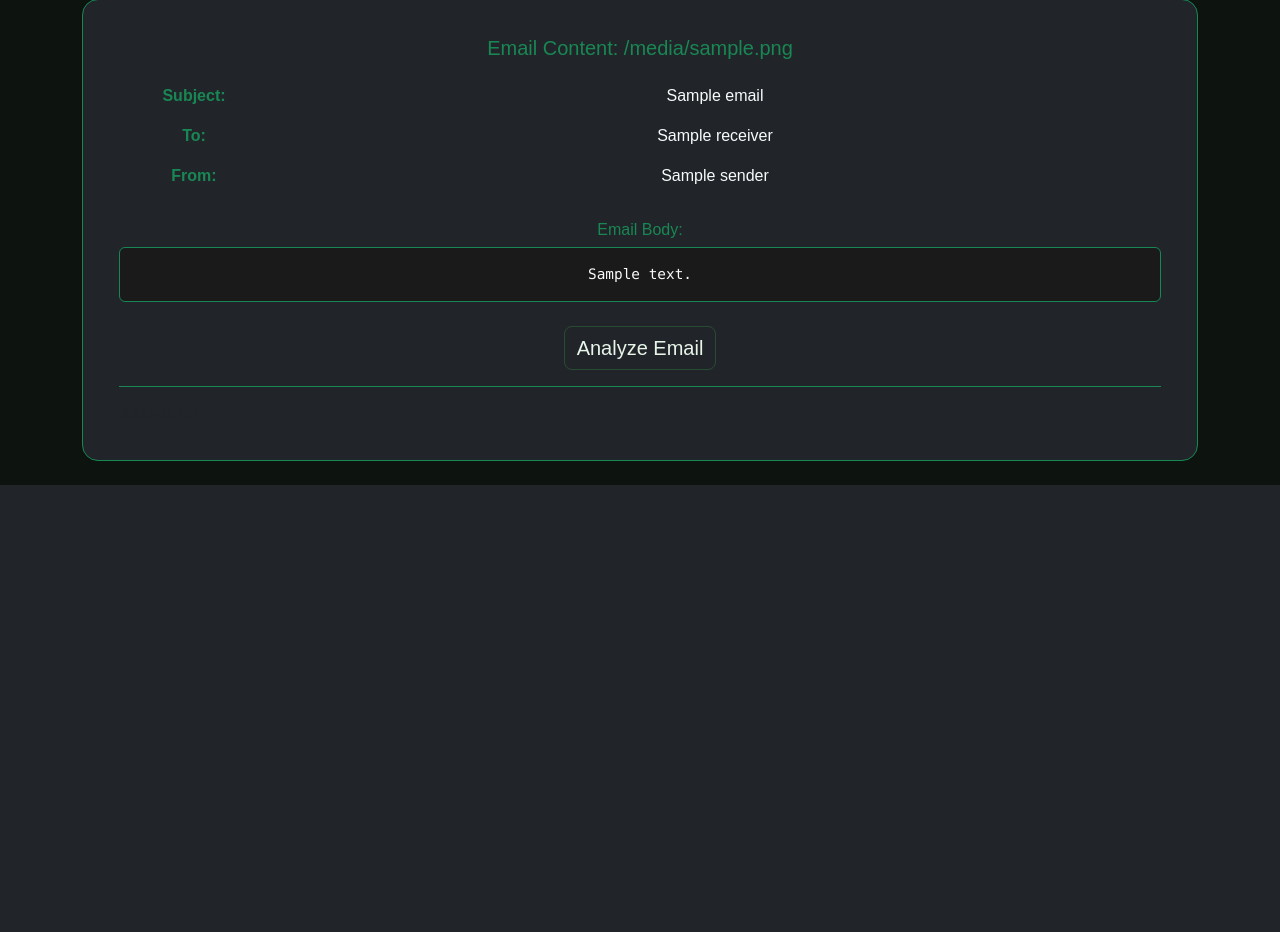
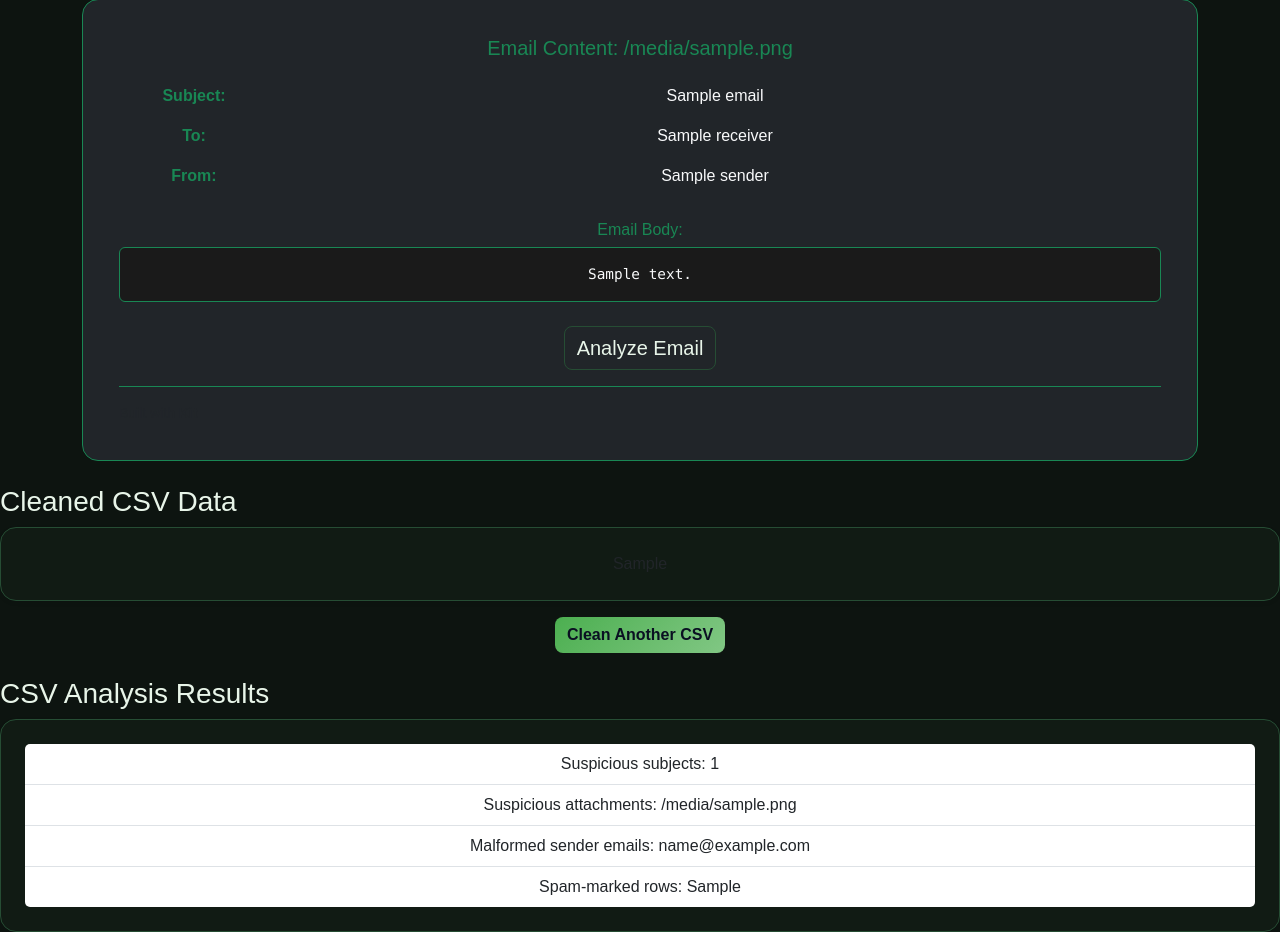
Before and after one commit to Rithvikk1590/Inbox-Gaurdian, a Flask app: template Website/templates/index.html in a window 1280 px wide. Shown: the part 507-1439 px from the top of the page. Before the commit the page ends 992 px from the top, so only its background shows below. Run offline with Flask 3, Linux system fonts and the light colour scheme; the template is opened without the code that fills it: most values are stand-ins (such as "Sample title", 1, 10 or a date in 2020).

Commit message:
added csv feature

```diff
--- a/Website/app.py
+++ b/Website/app.py
@@ -1,5 +1,7 @@
 from flask import Flask, render_template, request, redirect, url_for, session
 import uuid
+import re
+import pandas as pd
 
 # NEW imports from the package
 from email_analyser.parser import parse_eml_to_dict
@@ -7,6 +9,103 @@ from email_analyser.aggregator import analyse_email_content
 
 app = Flask(__name__, static_folder='static')
 app.secret_key = 'your-secret-key-here'  # replace in production
+
+def analyse_csv(df: pd.DataFrame) -> tuple[pd.DataFrame, dict]:
+    """
+    Clean + annotate the CSV with rule-based flags.
+    Returns (annotated DataFrame, summary dict).
+    """
+    results = {
+        "suspicious_subject_count": 0,
+        "suspicious_attachments": 0,
+        "bad_sender_emails": 0,
+        "spam_marked_rows": 0
+    }
+
+    flagged_rows = []
+
+    for i, row in df.iterrows():
+        reasons = []
+
+        # Suspicious subjects
+        suspicious_keywords = ["urgent", "verify", "account", "password",
+                               "bank", "lottery", "win", "free", "click"]
+        if "Subject" in df.columns and pd.notna(row["Subject"]):
+            if any(word in row["Subject"].lower() for word in suspicious_keywords):
+                results["suspicious_subject_count"] += 1
+                reasons.append("Suspicious Subject")
+
+        # Suspicious attachments
+        bad_extensions = [".exe", ".scr", ".js", ".bat", ".vbs"]
+        if "Attachments" in df.columns and pd.notna(row["Attachments"]):
+            if any(row["Attachments"].lower().endswith(ext) for ext in bad_extensions):
+                results["suspicious_attachments"] += 1
+                reasons.append("Bad Attachment")
+
+        # Bad sender emails
+        if "From" in df.columns and pd.notna(row["From"]):
+            sender = row["From"].strip()
+            if not sender or "@" not in sender or sender.endswith("."):
+                results["bad_sender_emails"] += 1
+                reasons.append("Bad Sender")
+
+        # Spam-marked rows
+        if "is_spam" in df.columns and row["is_spam"] == 1:
+            results["spam_marked_rows"] += 1
+            reasons.append("Spam Row")
+
+        if reasons:
+            flagged_rows.append((i, reasons))
+
+    # Add a new column "Flags" with reasons
+    df["Flags"] = ""
+    for idx, reasons in flagged_rows:
+        df.at[idx, "Flags"] = ", ".join(reasons)
+
+    return df, results
+
+def clean_csv_dataframe(df: pd.DataFrame) -> pd.DataFrame:
+    # 1) Standardize column names
+    df.columns = [re.sub(r'\s+', ' ', c).strip() for c in df.columns]
+
+    # 2) Normalize string cells: strip + collapse internal whitespace
+    def _clean_str(x):
+        x = re.sub(r'\s+', ' ', x)  # collapse runs of spaces/tabs/newlines
+        return x.strip()
+
+    for col in df.columns:
+        if df[col].dtype == object:
+            df[col] = df[col].astype(str).apply(_clean_str).replace({'': pd.NA, 'nan': pd.NA})
+
+    # 3) Treat whitespace-only as missing, then drop all-empty rows/cols
+    df.replace(r'^\s*$', pd.NA, regex=True, inplace=True)
+    df.dropna(how='all', inplace=True)
+    df.dropna(how='all', axis=1, inplace=True)
+
+    # 4) Type fixes (optional but nice)
+    if 'Age' in df.columns:
+        df['Age'] = pd.to_numeric(df['Age'], errors='coerce').astype('Int64')
+
+    if 'Email' in df.columns:
+        df['Email'] = df['Email'].str.lower()
+        # mark invalid emails as missing (optional)
+        valid = df['Email'].str.match(r'^[^@\s]+@[^@\s]+\.[^@\s]+$', na=False)
+        df.loc[~valid, 'Email'] = pd.NA
+
+    # 5) Business-rule filtering (tune as you like)
+    key_cols = [c for c in ['Name', 'Email'] if c in df.columns]
+    if key_cols:
+        # drop rows that are missing BOTH Name and Email
+        df.dropna(subset=key_cols, how='all', inplace=True)
+
+    # 6) Remove duplicates (prefer keys if present)
+    if key_cols:
+        df.drop_duplicates(subset=key_cols, inplace=True)
+    else:
+        df.drop_duplicates(inplace=True)
+
+    return df
+
 
 @app.route("/")
 def home():
@@ -64,5 +163,75 @@ def manual_analysis():
 
     return render_template("analysis.html", email=email_data, analysis=analysis, email_id="manual")
 
+@app.route("/upload_csv", methods=["POST"])
+def upload_csv():
+    try:
+        f = request.files.get("csv_file")
+        if not f or not f.filename.lower().endswith(".csv"):
+            return render_template("index.html", error="Please upload a valid CSV file.")
+
+        # Read + clean
+        df = pd.read_csv(f, skipinitialspace=True)
+        df = clean_csv_dataframe(df)
+
+        # Analyse with simple rules (adds Flags column + summary)
+        df, detection_results = analyse_csv(df)
+
+        # --- Styling: force white everywhere, then override Flags column ---
+        def style_flags(val):
+            if isinstance(val, str) and "Suspicious Subject" in val:
+                return "background-color: #ffeeba; color: #000 !important;"
+            if isinstance(val, str) and "Bad Attachment" in val:
+                return "background-color: #f5c6cb; color: #000 !important;"
+            if isinstance(val, str) and "Bad Sender" in val:
+                return "background-color: #bee5eb; color: #000 !important;"
+            if isinstance(val, str) and "Spam Row" in val:
+                return "background-color: #d4edda; color: #000 !important;"
+            return "color: #000 !important;"
+
+        styled = (
+            df.style
+              .set_properties(**{"color": "#fff"})   # everything white
+              .set_table_styles([                    # headers also white
+                  {"selector": "th", "props": [("color", "#fff")]},
+                  {"selector": "td", "props": [("color", "#fff")]},
+              ])
+        )
+
+        # Override just the Flags column (after global white)
+        styled = styled.applymap(style_flags, subset=["Flags"])
+
+        # Hide Pandas index column if not needed
+        try:
+            styled = styled.hide(axis="index")   # pandas >= 1.4
+        except Exception:
+            styled = styled.hide_index()         # older pandas
+
+        # Convert to HTML
+        table_html = styled.to_html()
+
+        # Render with both cleaned table + analysis results
+        return render_template(
+            "index.html",
+            csv_table=table_html,
+            csv_analysis=detection_results
+        )
+
+    except Exception as e:
+        print("Error in CSV upload:", e)
+        return render_template("index.html", error="Error processing CSV file.")
+
+@app.route("/csv_analysis/<csv_id>")
+def csv_analysis(csv_id):
+    data = session.get(csv_id)
+    if not data:
+        return redirect(url_for("home"))
+
+    df = pd.DataFrame(data["rows"], columns=data["columns"])
+
+    # Render as a nice Bootstrap table
+    table_html = df.to_html(classes="table table-striped table-bordered align-middle", index=False)
+    return render_template("csv_analysis.html", table=table_html)
+
 if __name__ == "__main__":
     app.run(debug=True, port=5050, host="0.0.0.0")
--- /dev/null
+++ b/Website/emails/csvfiles/sample_enron_with_errors.csv
@@ -0,0 +1,4 @@
+ Message-ID ,Date , From,To,Cc,Bcc, Subject , Body,Folder,Attachments,is_spam,thread_id
+<1.1234@enron.com>,2001-06-01 09:15:00, jeff.skilling@enron.com ,ken.lay@enron.com,  ,,URGENT: Verify your account   ,Please click here to reset your password   ,SENT ,reset.js,1,t150
+<2.5678@enron.com>,2001-06-01 10:45:00,andrew.fastow@enron.com.,john.arnold@enron.com,,sherron.watkins@enron.com,Draft term sheet,Please review attached draft document.,inbox,draft.docx,0,t151
+<3.9012@enron.com>,2001-06-01 11:30:00,  ,louise.kitchen@enron.com,,,Meeting follow-up,Let's discuss the updated trading limits.,INBOX,,0,t152
--- /dev/null
+++ b/Website/emails/csvfiles/sample_inboxguardian.csv
@@ -0,0 +1,5 @@
+ Name ,Email, Age, Notes
+ Alice ,alice@example.com,25, Likes cats
+Bob,,,
+,bob@example.com,30,
+ Charlie ,charlie@example.com,,Enjoys   hiking
--- a/Website/templates/index.html
+++ b/Website/templates/index.html
@@ -63,10 +63,10 @@
     </div>
     <!-- CSV Upload Panel -->
     <div class="card tab-panel hidden" id="csv-panel">
-      <form action="/csv_analysis" method="post" enctype="multipart/form-data" id="csv-form">
+      <form action="/upload_csv" method="post" enctype="multipart/form-data" id="csv-form">
         <div class="drop-zone" id="drop-csv">
           <p>Drag &amp; Drop your .csv file here or click to upload</p>
-          <input type="file" accept=".csv" name="file" hidden />
+          <input type="file" accept=".csv" name="csv_file" hidden />
         </div>
         <div class="text-center mt-3">
           <button type="submit" class="btn btn-success">Analyze CSV</button>
@@ -147,6 +147,36 @@
   </section>
   {% endif %}
 
+<!-- CSV Viewer Section (only shows when CSV is uploaded) -->
+{% if csv_table %}
+<div class="mt-4">
+  <h3>Cleaned CSV Data</h3>
+  <div class="card shadow-sm p-4">
+    {{ csv_table|safe }}
+  </div>
+
+  <!-- Button: only shows after CSV is cleaned -->
+  <div class="text-center mt-3">
+    <a href="/#csv-panel" class="btn btn-primary">Clean Another CSV</a>
+  </div>
+</div>
+{% endif %}
+
+{% if csv_analysis %}
+<div class="mt-4">
+  <h3>CSV Analysis Results</h3>
+  <div class="card shadow-sm p-4">
+    <ul class="list-group list-group-flush">
+      <li class="list-group-item">Suspicious subjects: {{ csv_analysis.suspicious_subject_count }}</li>
+      <li class="list-group-item">Suspicious attachments: {{ csv_analysis.suspicious_attachments }}</li>
+      <li class="list-group-item">Malformed sender emails: {{ csv_analysis.bad_sender_emails }}</li>
+      <li class="list-group-item">Spam-marked rows: {{ csv_analysis.spam_marked_rows }}</li>
+    </ul>
+  </div>
+</div>
+{% endif %}
+
+
   <script src="https://cdn.jsdelivr.net/npm/bootstrap@5.3.8/dist/js/bootstrap.bundle.min.js"></script>
   <script defer src="/static/js/script.js"></script>
 </body>
```
Also changed, not shown: Website/emails/csvfiles/enron_like_contacts.csv (added, +13 -0 lines), Website/emails/csvfiles/enron_like_emails.csv (added, +93 -0 lines), Website/emails/csvfiles/enron_like_threads.csv (added, +9 -0 lines), Website/templates/csv_analysis.html (added, +17 -0 lines), 2 other files.
